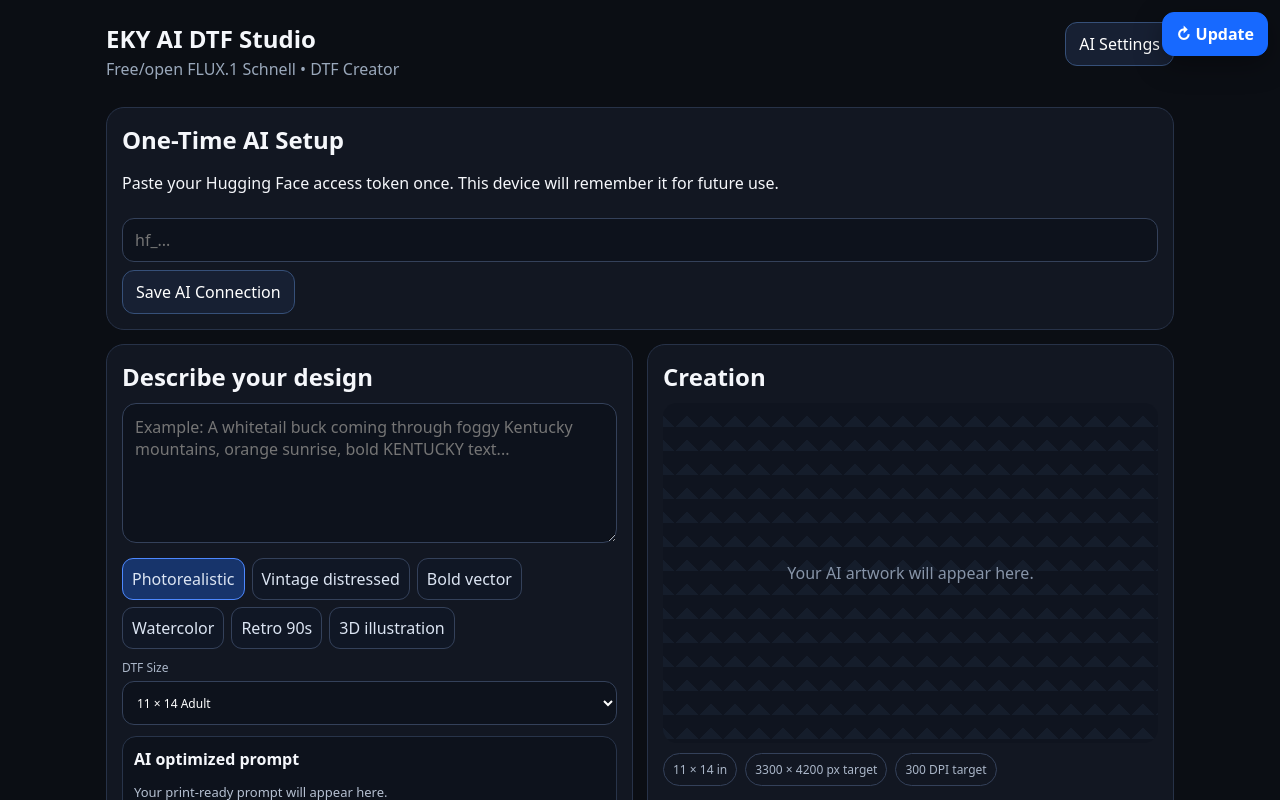
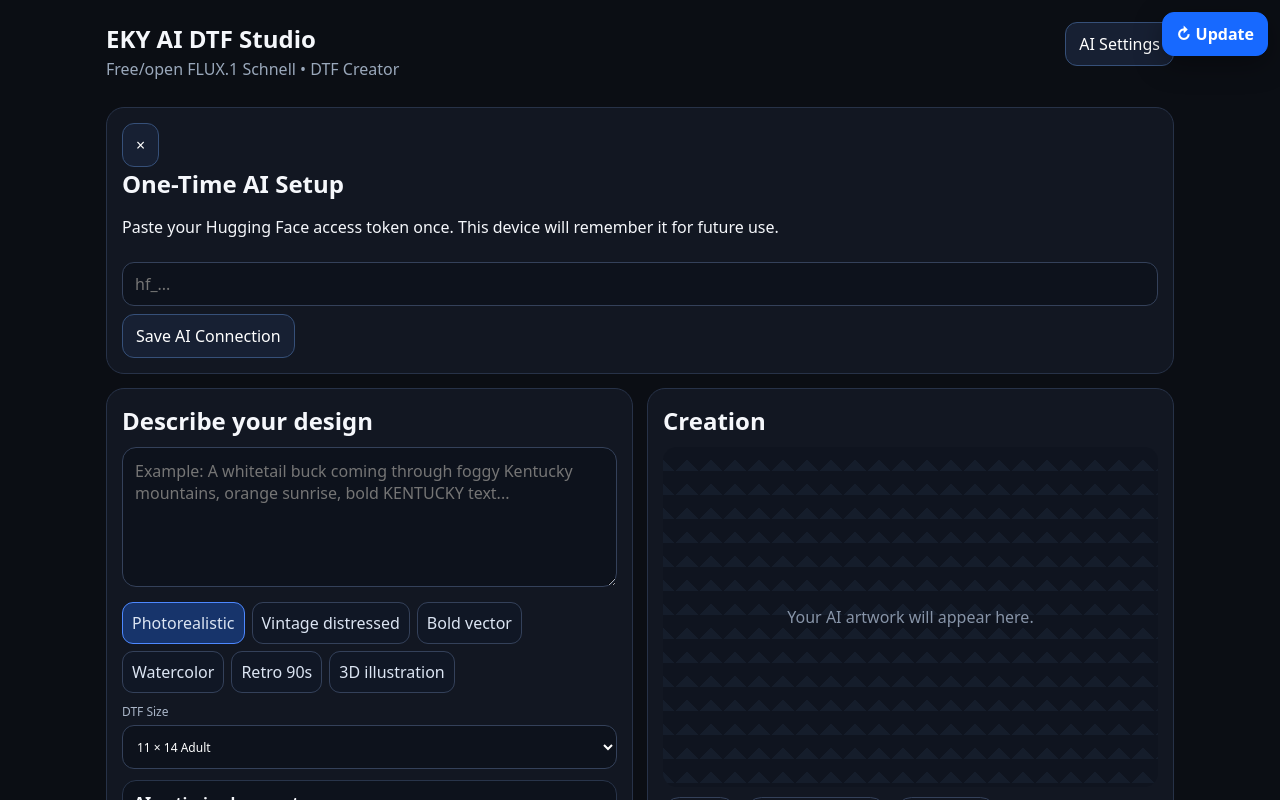
Before and after one commit to chovez-alt/kBQBtdYVOB2hMF732uypcBzw, a Next.js app in the folder eky-ai-dtf-studio/: page / in a window 1280 px wide. Both pictures are taken after a click on the button "AI Settings". Shown: the top 800 px of the page. Built offline with nearby package versions, Linux system fonts and the light colour scheme.

Commit message:
Hide AI setup until settings is opened

```diff
--- a/eky-ai-dtf-studio/app/page.tsx
+++ b/eky-ai-dtf-studio/app/page.tsx
@@ -11,5 +11,5 @@
  async function generate(){if(!optimized){setMsg('Type what you want first.');return} if(!token){setShowSettings(true);setMsg('Add a free Hugging Face token once to use FLUX.1 Schnell.');return} setBusy(true);setMsg('Generating with FLUX.1 Schnell…');try{const r=await fetch('/api/generate',{method:'POST',headers:{'Content-Type':'application/json'},body:JSON.stringify({prompt:optimized,token,width:1024,height:1024})});const d=await r.json();if(!r.ok)throw new Error(d.error||'Generation failed');setImage(`data:${d.image.mediaType};base64,${d.image.base64}`);setMsg('Image created with FLUX.1 Schnell.');}catch(e){setMsg(e instanceof Error?e.message:'Generation failed');}finally{setBusy(false)}}
  function updateApp(){const u=new URL(location.href);u.searchParams.set('update',Date.now().toString());location.replace(u.toString());}
  return <main className="app"><header><div><h1>EKY AI DTF Studio</h1><p>Free/open FLUX.1 Schnell • DTF Creator</p></div><div className="topBtns"><button className={tokenLoaded&&token?'connected':''} onClick={()=>setShowSettings(v=>!v)}>{tokenLoaded&&token?'✓ AI Connected':'AI Settings'}</button><button className="update" onClick={updateApp}>↻ Update</button></div></header>
- {showSettings&&<section className="settings"><h2>{token?'AI Connection':'One-Time AI Setup'}</h2><p>{token?'Your Hugging Face token is saved on this device. You only need this screen if you want to replace it.':'Paste your Hugging Face access token once. This device will remember it for future use.'}</p><input type="password" value={token} onChange={e=>setToken(e.target.value)} placeholder="hf_..." autoComplete="off"/><button onClick={saveToken}>{token?'Save / Replace Connection':'Save AI Connection'}</button></section>}
+ {showSettings&&<div className="settingsOverlay" onClick={()=>setShowSettings(false)}><section className="settings" onClick={e=>e.stopPropagation()}><button className="closeSettings" onClick={()=>setShowSettings(false)}>×</button><h2>{token?'AI Connection':'One-Time AI Setup'}</h2><p>{token?'Your Hugging Face token is saved on this device. You only need this screen if you want to replace it.':'Paste your Hugging Face access token once. This device will remember it for future use.'}</p><input type="password" value={token} onChange={e=>setToken(e.target.value)} placeholder="hf_..." autoComplete="off"/><button onClick={saveToken}>{token?'Save / Replace Connection':'Save AI Connection'}</button></section></div>}
  <div className="layout"><section className="panel"><h2>Describe your design</h2><textarea value={p} onChange={e=>setP(e.target.value)} placeholder="Example: A whitetail buck coming through foggy Kentucky mountains, orange sunrise, bold KENTUCKY text..."/><div className="chips">{styles.map(s=><button key={s} className={style===s?'active':''} onClick={()=>setStyle(s)}>{s}</button>)}</div><label>DTF Size<select value={size[0]} onChange={e=>setSize(sizes.find(x=>x[0]===e.target.value)||sizes[0])}>{sizes.map(s=><option key={s[0]}>{s[0]}</option>)}</select></label><div className="promptBox"><b>AI optimized prompt</b><p>{optimized||'Your print-ready prompt will appear here.'}</p></div><button className="primary" disabled={busy} onClick={generate}>{busy?'Working…':'✦ Generate with FLUX.1 Schnell'}</button><p className="status">{msg}</p></section><section className="panel"><h2>Creation</h2>{image?<><div className="checker"><img src={image} alt="Generated design"/></div><a className="download" href={image} download="eky-dtf-design.png">Download PNG</a></>:<div className="empty checker">Your AI artwork will appear here.</div>}<div className="stats"><span>{size[1]} × {size[2]} in</span><span>{size[1]*300} × {size[2]*300} px target</span><span>300 DPI target</span></div></section></div></main>}
```
